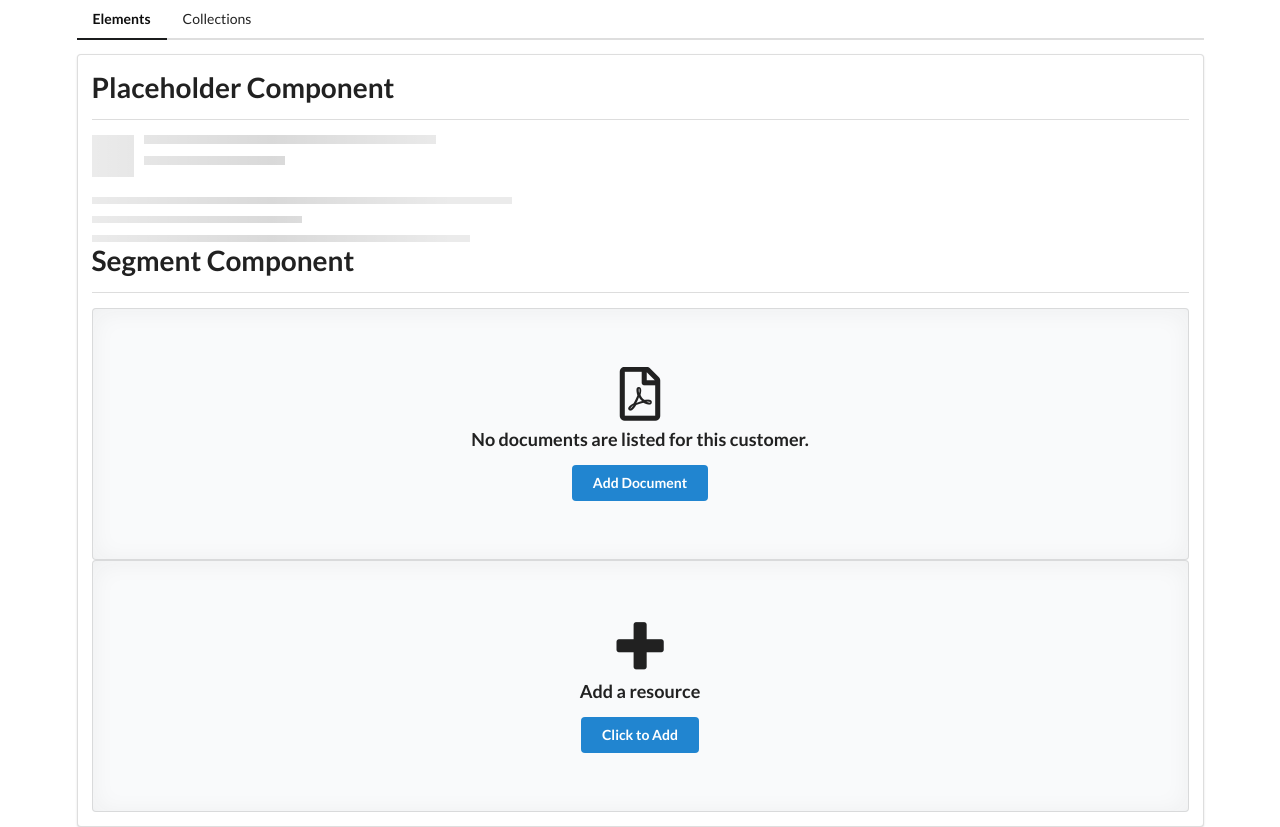
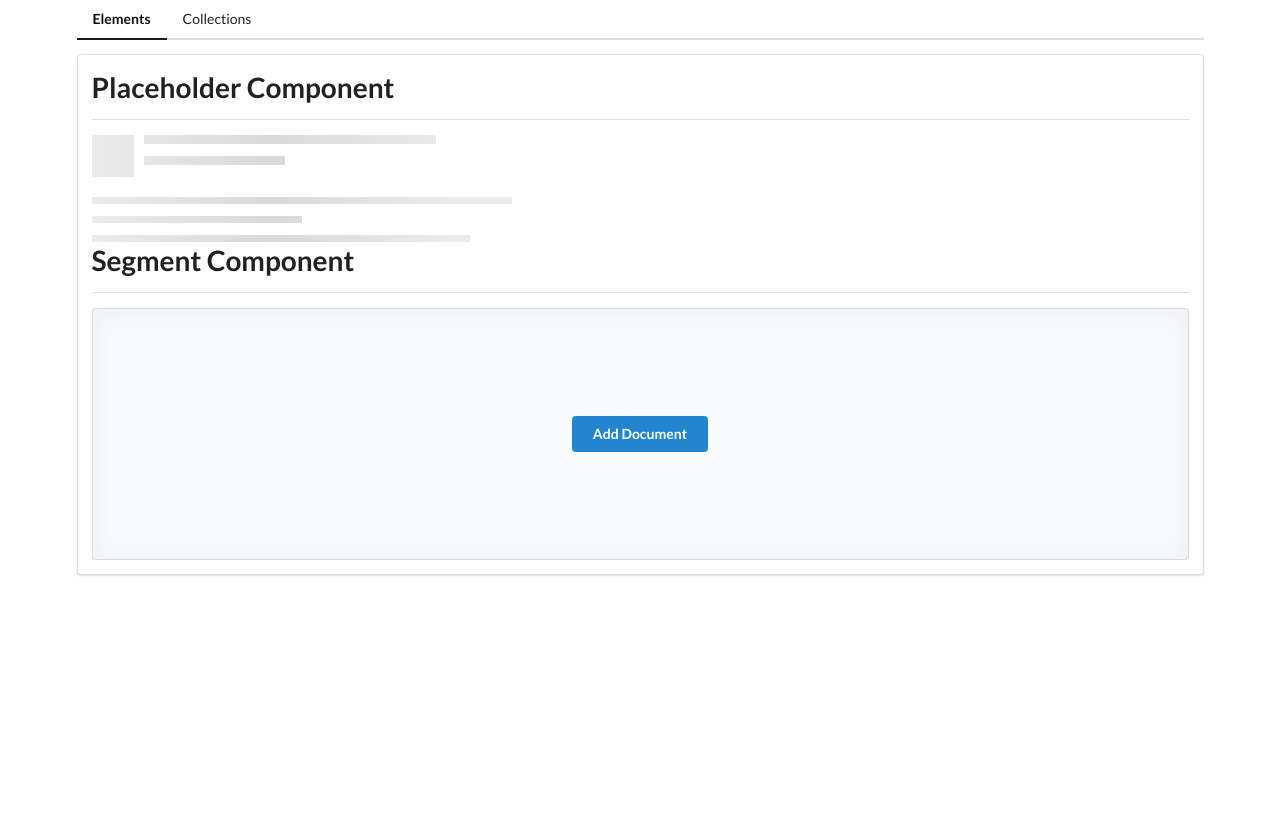
Before and after one commit to sangthienGitHub/components-angular, an Angular app: page /elements in a window 1280 px wide. After the commit the page ends 800 px from the top, so only its background shows below. Built offline with nearby package versions, Linux system fonts and the light colour scheme.

Commit message:
hide an div if it is empty with css

```diff
--- a/src/app/elements/elements-home/elements-home.component.html
+++ b/src/app/elements/elements-home/elements-home.component.html
@@ -7,23 +7,12 @@
   Segment Component
 </app-divider>
 <app-segment>
-  <header>
+  <!-- <header>
     <i class="pdf file outline icon"></i>
     No documents are listed for this customer.
-  </header>
+  </header> -->
 
   <button class="ui primary button">
     Add Document
   </button>
 </app-segment>
-
-<app-segment>
-  <header>
-    <i class="add icon"></i>
-    Add a resource
-  </header>
-
-  <button class="ui primary button">
-    Click to Add
-  </button>
-</app-segment>
--- a/src/app/elements/segment/segment.component.css
+++ b/src/app/elements/segment/segment.component.css
@@ -0,0 +1,3 @@
+div.ui.icon.header:empty {
+  display: none;
+}
```
